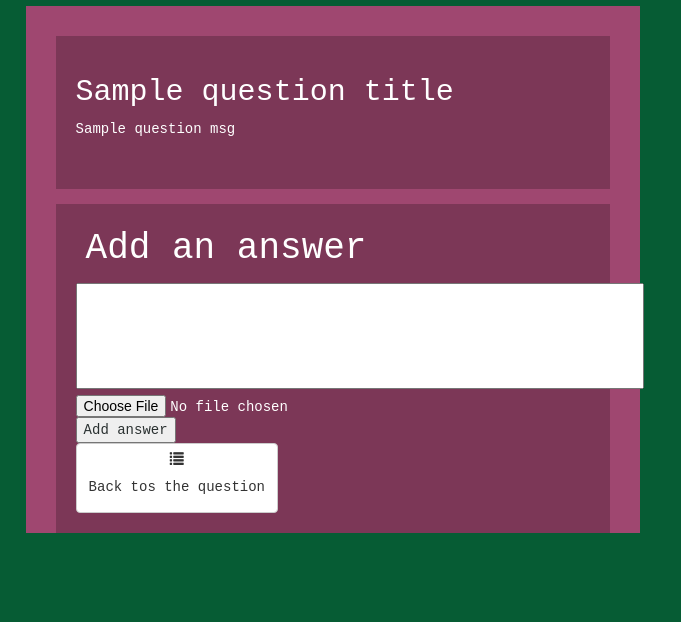
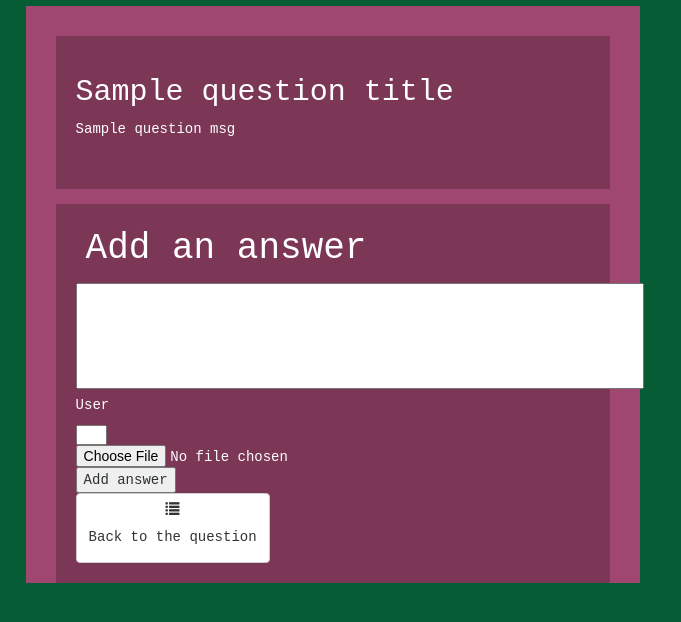
Before and after one commit to SzabolcsHornyak/AskMate_Deep_s_Mode, a Flask app: template templates/post_answer.html in a window 1280 px wide. Shown: the top 622 px of the page, without its empty margins (0-681 px from the left). Run offline with Flask 2, Linux system fonts and the light colour scheme; the template is opened without the code that fills it: most values are stand-ins (such as "Sample title", 1, 10 or a date in 2020); some libraries are stand-ins or nearby versions.

Commit message:
Questions and answers can be binded to a user_id, also, minor fixes regarding datetime.now(), so that it won't display milliseconds (both in case of questions and answers)

```diff
--- a/constants.py
+++ b/constants.py
@@ -1,3 +1,3 @@
 UPLOAD_FOLDER = 'static/images'
 FIELDNAMES = ['id', 'submission_time', 'view_number', 'vote_number', 'title', 'message',
-              'image', 'view', 'delete', 'vote']
+              'image', 'user_id', 'view', 'delete', 'vote']
--- a/main.py
+++ b/main.py
@@ -77,7 +77,8 @@ def new_question():
         q_img = question_module.new_question_image_handling(request.files['file'], app, True)
         question_module.insert_new_question_into_database(request.form, q_img)
         return redirect(url_for('get_list_of_questions'))
-    return render_template('post_question.html', data=[])
+    all_users = execute_sql_statement("SELECT username FROM users;")
+    return render_template('post_question.html', data=[], usernames=all_users)
 
 
 @app.route('/question/<int:question_id>')
@@ -130,13 +131,15 @@ def display_answer(answer_id):
 def post_answer(question_id):
     if request.method == 'GET':
         question_line = execute_sql_statement("SELECT * FROM question WHERE id = %s;", (question_id,))[0]
+        all_users = execute_sql_statement("SELECT username FROM users;")
+
         return render_template('post_answer.html',
                                question_id=question_id,
                                question_title=question_line[4],
-                               question_msg=question_line[5])
+                               question_msg=question_line[5],
+                               usernames=all_users)
 
     if request.method == 'POST':
-        # refactor this??????
         filex = request.files['file']
         if filex.filename != '':
             if filex:
@@ -145,13 +148,15 @@ def post_answer(question_id):
         else:
             answer_image = ""
 
-        a_time = datetime.now()  # round this bitch or something!
+        a_time = datetime.now().replace(microsecond=0)
         a_vote_number = 0
         a_message = str(request.form['answer_message'])
+        known_user = request.form['username']
+        known_user_id = execute_sql_statement("SELECT id FROM users WHERE username=%s;", (known_user,))[0]
         execute_sql_statement("""
-                       INSERT INTO answer (submission_time, vote_number, question_id, message, image)
-                       VALUES (%s, %s, %s, %s, %s);
-                       """, (a_time, a_vote_number, question_id, a_message, answer_image))
+                       INSERT INTO answer (submission_time, vote_number, question_id, message, image, user_id)
+                       VALUES (%s, %s, %s, %s, %s, %s);
+                       """, (a_time, a_vote_number, question_id, a_message, answer_image, known_user_id))
         return redirect(url_for('display_question', question_id=question_id))
 
 
--- a/templates/post_answer.html
+++ b/templates/post_answer.html
@@ -85,11 +85,17 @@ body {
       <h1 id="new-answer-title">Add an answer</h1>
       <form action="/question/{{question_id}}/new-answer" method="post" enctype="multipart/form-data">
           <textarea id="new-answer-textarea" minlength=10 name="answer_message" style="resize:none" rows=5 cols=65 required></textarea><br>
+          <p> User </p>
+          <select name="username">
+            {% for tuple in usernames %}
+              <option value="{{ tuple[0] }}">{{ tuple[0] }}</option>
+            {% endfor %}
+          </select>
           <input type="file" name="file" accept="image/*">
           <input id="new-answer-add-answer-button" type="submit" value="Add answer">
       </form>
       <a href='/question/{{question_id}}' class = "btn btn-default">
-        <i class="glyphicon glyphicon-list"></i><h5>Back tos the question</h5>
+        <i class="glyphicon glyphicon-list"></i><h5>Back to the question</h5>
       </a>
     </div>
   </div>
```
Also changed, not shown: askmate_package/question_module.py (+7 -4 lines), templates/post_question.html (+10 -0 lines).
